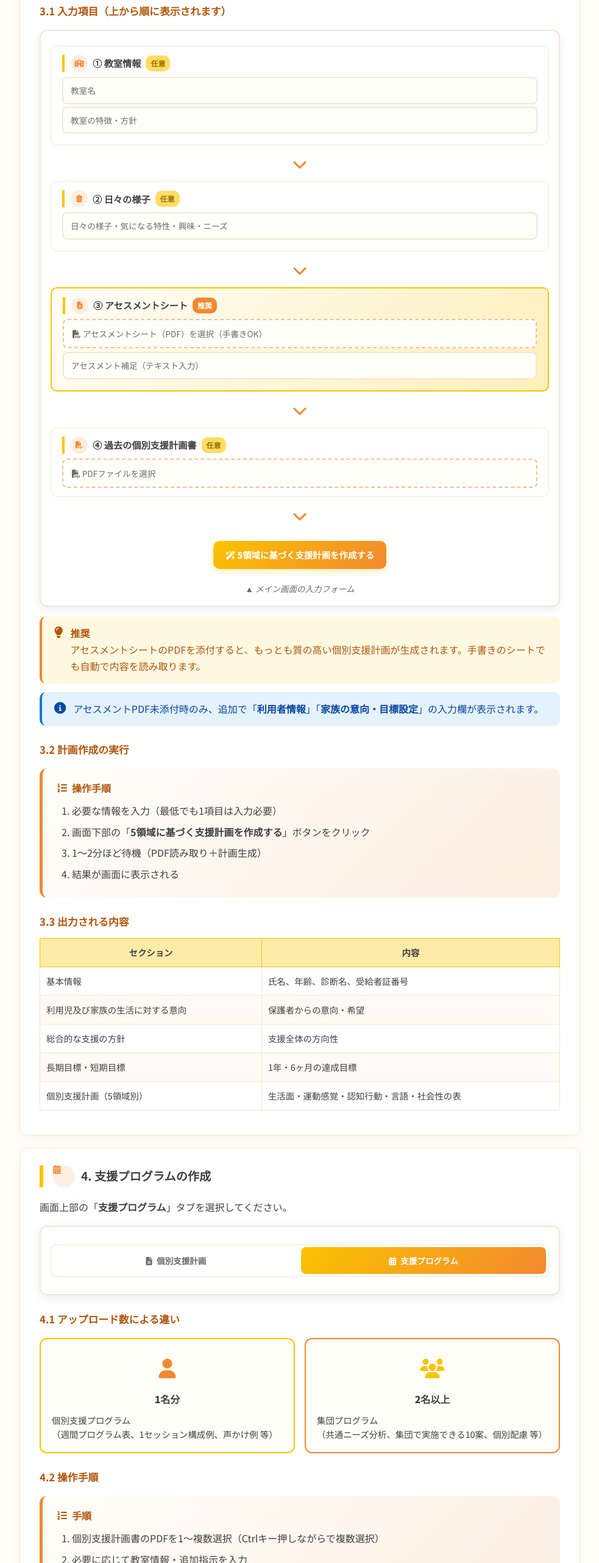
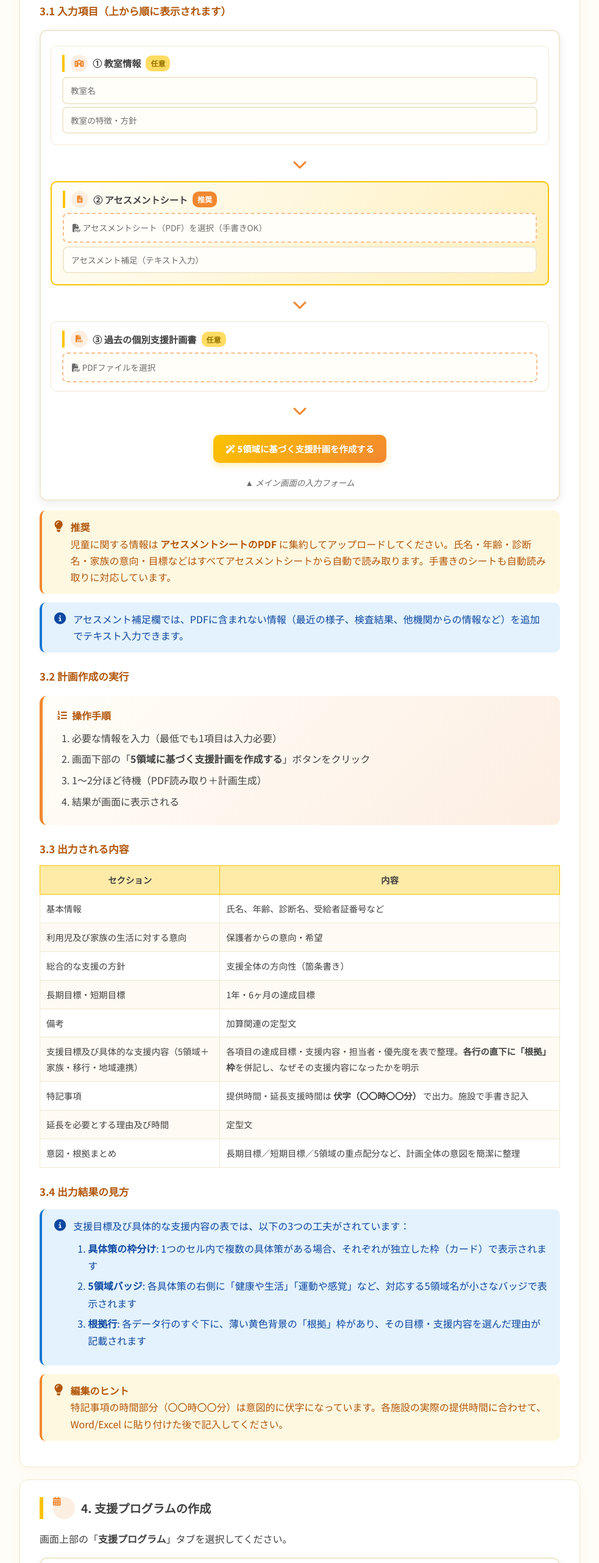
Before and after one commit to actiger8400/jihatsukan-app, a website: page public/manual.html in a window 1280 px wide. Shown: the part 2348-4911 px from the top of the page at 61% size, without its empty margins (148-1131 px from the left). Drawn offline with Linux system fonts and the light colour scheme.

Commit message:
docs: マニュアルを現UIに合わせて更新
- 入力項目から「日々の様子」「利用者情報」「家族の意向・目標設定」のパネル説明を削除（フォーム側に合わせる）
- アセスメントシート集約方針を反映した推奨文に変更
- 出力結果の説明に最新機能を追記:
  - 各支援目標の直下の「根拠」枠
  - 具体策のカード型枠分け
  - 5領域バッジの右側表示
  - 特記事項の時間伏字（〇〇時〇〇分）
  - 末尾の「意図・根拠まとめ」セクション
- 対象: public/manual.html, docs/利用マニュアル.md

```diff
--- a/public/manual.html
+++ b/public/manual.html
@@ -455,19 +455,14 @@
                     <div class="mock-input">教室の特徴・方針</div>
                 </div>
                 <div class="arrow-down"><i class="fa-solid fa-chevron-down"></i></div>
-                <div class="mock-panel">
-                    <div class="mock-panel-title"><i class="fa-solid fa-clipboard-list"></i> ② 日々の様子 <span class="badge-optional">任意</span></div>
-                    <div class="mock-input">日々の様子・気になる特性・興味・ニーズ</div>
-                </div>
-                <div class="arrow-down"><i class="fa-solid fa-chevron-down"></i></div>
                 <div class="mock-panel primary">
-                    <div class="mock-panel-title"><i class="fa-solid fa-file-lines"></i> ③ アセスメントシート <span class="badge-recommended">推奨</span></div>
+                    <div class="mock-panel-title"><i class="fa-solid fa-file-lines"></i> ② アセスメントシート <span class="badge-recommended">推奨</span></div>
                     <div class="mock-file"><i class="fa-solid fa-file-pdf"></i> アセスメントシート（PDF）を選択（手書きOK）</div>
                     <div class="mock-input" style="margin-top: 6px;">アセスメント補足（テキスト入力）</div>
                 </div>
                 <div class="arrow-down"><i class="fa-solid fa-chevron-down"></i></div>
                 <div class="mock-panel">
-                    <div class="mock-panel-title"><i class="fa-solid fa-file-pdf"></i> ④ 過去の個別支援計画書 <span class="badge-optional">任意</span></div>
+                    <div class="mock-panel-title"><i class="fa-solid fa-file-pdf"></i> ③ 過去の個別支援計画書 <span class="badge-optional">任意</span></div>
                     <div class="mock-file"><i class="fa-solid fa-file-pdf"></i> PDFファイルを選択</div>
                 </div>
                 <div class="arrow-down"><i class="fa-solid fa-chevron-down"></i></div>
@@ -481,14 +476,14 @@
                 <i class="fa-solid fa-lightbulb"></i>
                 <div>
                     <strong>推奨</strong><br>
-                    アセスメントシートのPDFを添付すると、もっとも質の高い個別支援計画が生成されます。手書きのシートでも自動で内容を読み取ります。
+                    児童に関する情報は <strong>アセスメントシートのPDF</strong> に集約してアップロードしてください。氏名・年齢・診断名・家族の意向・目標などはすべてアセスメントシートから自動で読み取ります。手書きのシートも自動読み取りに対応しています。
                 </div>
             </div>
 
             <div class="alert alert-info">
                 <i class="fa-solid fa-circle-info"></i>
                 <div>
-                    アセスメントPDF未添付時のみ、追加で「<strong>利用者情報</strong>」「<strong>家族の意向・目標設定</strong>」の入力欄が表示されます。
+                    アセスメント補足欄では、PDFに含まれない情報（最近の様子、検査結果、他機関からの情報など）を追加でテキスト入力できます。
                 </div>
             </div>
 
@@ -507,13 +502,39 @@
             <table>
                 <thead><tr><th>セクション</th><th>内容</th></tr></thead>
                 <tbody>
-                    <tr><td>基本情報</td><td>氏名、年齢、診断名、受給者証番号</td></tr>
+                    <tr><td>基本情報</td><td>氏名、年齢、診断名、受給者証番号など</td></tr>
                     <tr><td>利用児及び家族の生活に対する意向</td><td>保護者からの意向・希望</td></tr>
-                    <tr><td>総合的な支援の方針</td><td>支援全体の方向性</td></tr>
+                    <tr><td>総合的な支援の方針</td><td>支援全体の方向性（箇条書き）</td></tr>
                     <tr><td>長期目標・短期目標</td><td>1年・6ヶ月の達成目標</td></tr>
-                    <tr><td>個別支援計画（5領域別）</td><td>生活面・運動感覚・認知行動・言語・社会性の表</td></tr>
+                    <tr><td>備考</td><td>加算関連の定型文</td></tr>
+                    <tr><td>支援目標及び具体的な支援内容（5領域＋家族・移行・地域連携）</td><td>各項目の達成目標・支援内容・担当者・優先度を表で整理。<strong>各行の直下に「根拠」枠</strong>を併記し、なぜその支援内容になったかを明示</td></tr>
+                    <tr><td>特記事項</td><td>提供時間・延長支援時間は <strong>伏字（〇〇時〇〇分）</strong> で出力。施設で手書き記入</td></tr>
+                    <tr><td>延長を必要とする理由及び時間</td><td>定型文</td></tr>
+                    <tr><td>意図・根拠まとめ</td><td>長期目標／短期目標／5領域の重点配分など、計画全体の意図を簡潔に整理</td></tr>
                 </tbody>
             </table>
+
+            <h3>3.4 出力結果の見方</h3>
+
+            <div class="alert alert-info">
+                <i class="fa-solid fa-circle-info"></i>
+                <div>
+                    支援目標及び具体的な支援内容の表では、以下の3つの工夫がされています：
+                    <ol style="margin-top: 8px;">
+                        <li><strong>具体策の枠分け</strong>: 1つのセル内で複数の具体策がある場合、それぞれが独立した枠（カード）で表示されます</li>
+                        <li><strong>5領域バッジ</strong>: 各具体策の右側に「健康や生活」「運動や感覚」など、対応する5領域名が小さなバッジで表示されます</li>
+                        <li><strong>根拠行</strong>: 各データ行のすぐ下に、薄い黄色背景の「根拠」枠があり、その目標・支援内容を選んだ理由が記載されます</li>
+                    </ol>
+                </div>
+            </div>
+
+            <div class="alert alert-tip">
+                <i class="fa-solid fa-lightbulb"></i>
+                <div>
+                    <strong>編集のヒント</strong><br>
+                    特記事項の時間部分（〇〇時〇〇分）は意図的に伏字になっています。各施設の実際の提供時間に合わせて、Word/Excel に貼り付けた後で記入してください。
+                </div>
+            </div>
         </section>
 
         <!-- 4. 支援プログラムの作成 -->
```
Also changed, not shown: docs/利用マニュアル.md (+20 -21 lines).
